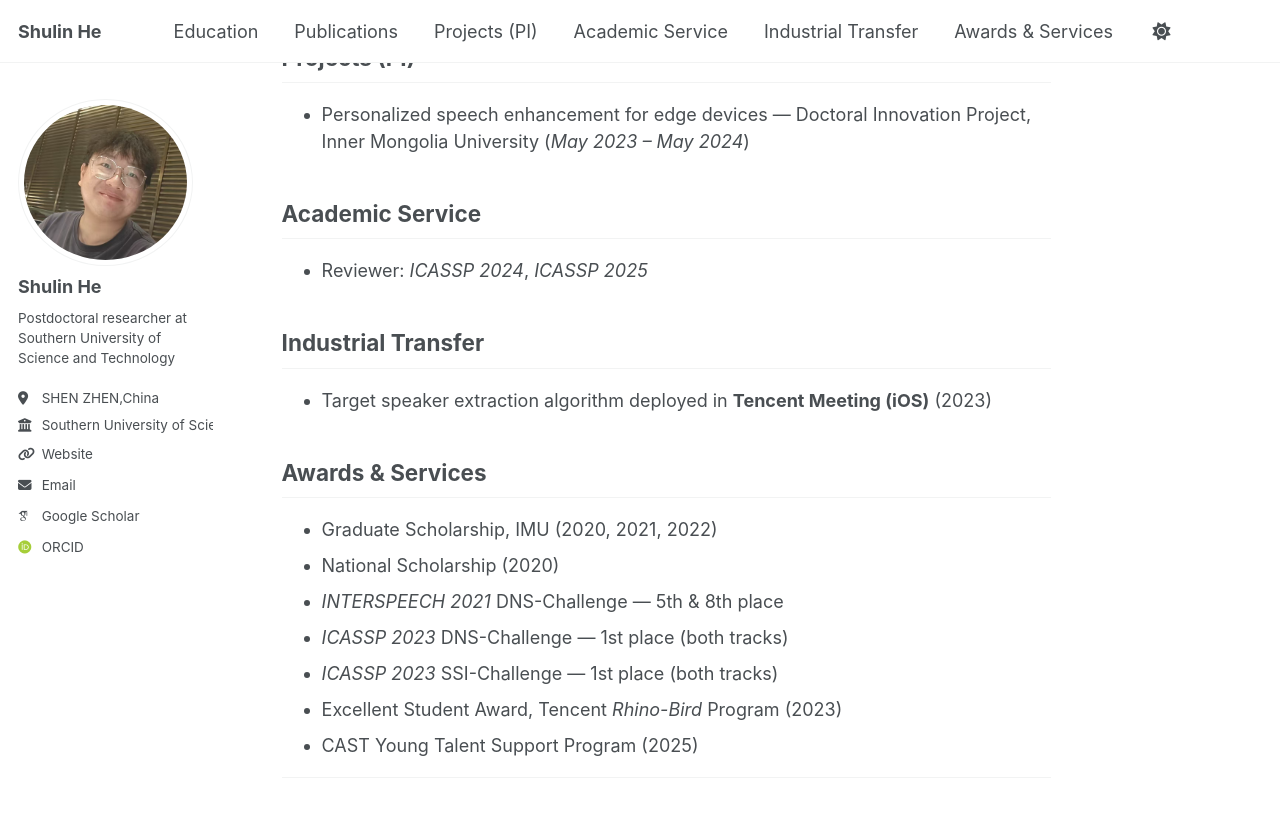
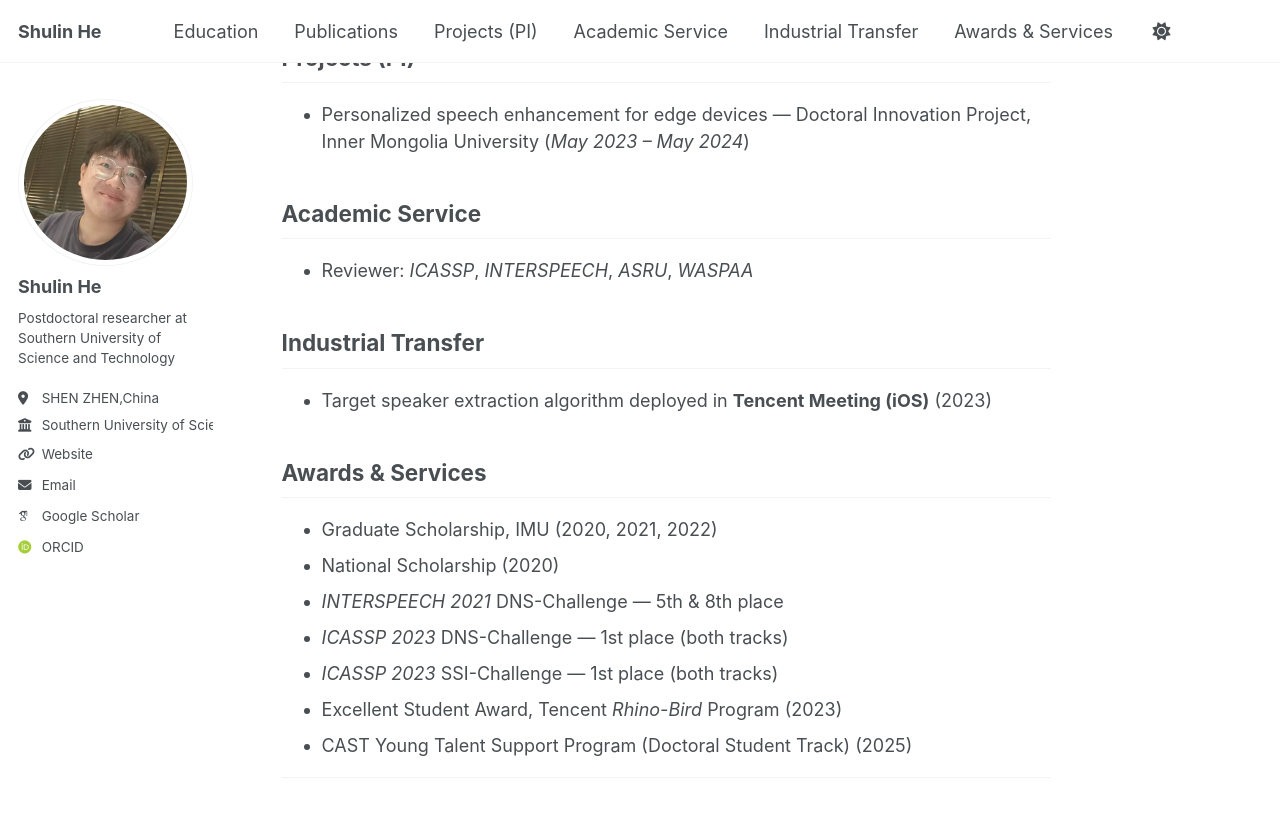
Before and after one commit to heshulin/heshulin.github.io, a Jekyll site: the page built from _pages/about.md, in a window 1280 px wide and 900 px high, scrolled down 3630 px. Shown: the top 817 px of the window. Built offline with Jekyll 4.4.1, drawn with Linux system fonts in a browser that asks for light colours; some web fonts are replaced; a script that is not in the unit is left out.

Commit message:
first commit

```diff
--- a/_pages/about.md
+++ b/_pages/about.md
@@ -84,7 +84,7 @@ His research focuses on **target speaker extraction, speech enhancement, and dee
 - Personalized speech enhancement for edge devices — Doctoral Innovation Project, Inner Mongolia University (*May 2023 – May 2024*)
 
 <h2 id="Academic Service"> Academic Service</h2>
-- Reviewer: *ICASSP 2024*, *ICASSP 2025*
+- Reviewer: *ICASSP*, *INTERSPEECH*, *ASRU*, *WASPAA*
 
 <h2 id="Industrial Transfer"> Industrial Transfer</h2>
 - Target speaker extraction algorithm deployed in **Tencent Meeting (iOS)** (2023)
@@ -96,7 +96,7 @@ His research focuses on **target speaker extraction, speech enhancement, and dee
 - *ICASSP 2023* DNS-Challenge — 1st place (both tracks)
 - *ICASSP 2023* SSI-Challenge — 1st place (both tracks)
 - Excellent Student Award, Tencent *Rhino-Bird* Program (2023)
-- CAST Young Talent Support Program (2025)
+- CAST Young Talent Support Program (Doctoral Student Track) (2025)
 
 ---
 
```
